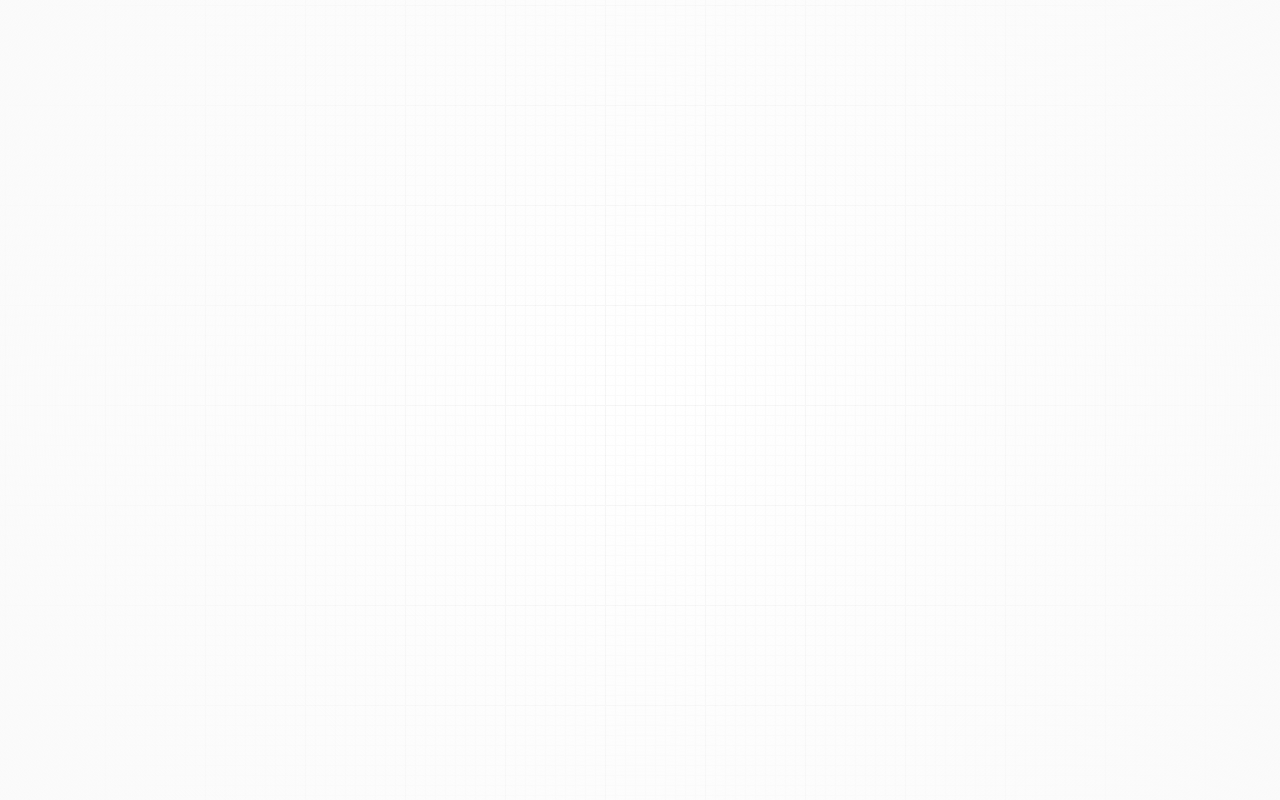
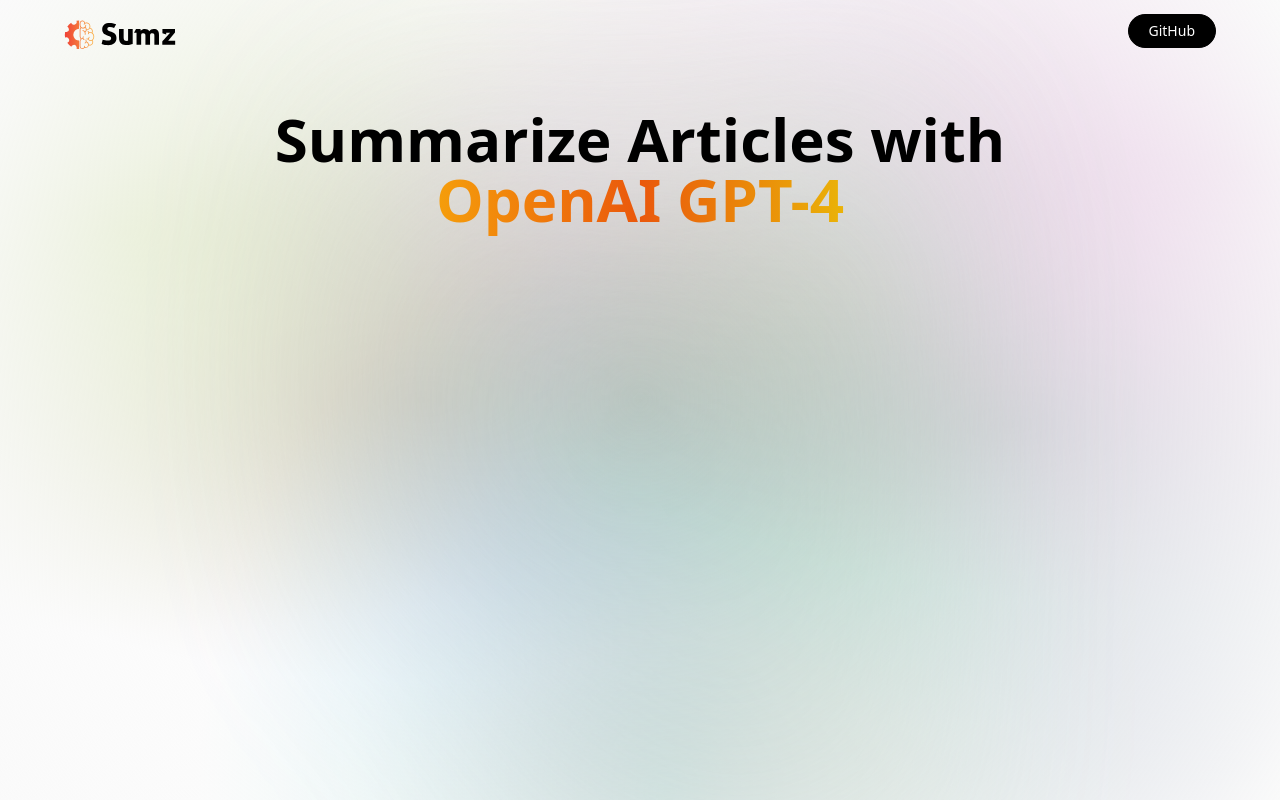
Before and after one commit to Indula-Perera/OpenAI-Article-Summarizer, a React (Vite) app: page / in a window 1280 px wide. Built offline with nearby package versions, Linux system fonts and the light colour scheme; a web font is replaced by a local one.

Commit message:
update Hero Section

```diff
--- a/index.html
+++ b/index.html
@@ -4,7 +4,7 @@
     <meta charset="UTF-8" />
     <link rel="icon" type="image/svg+xml" href="/favicon.ico" />
     <meta name="viewport" content="width=device-width, initial-scale=1.0" />
-    <title>OpenAI-Article-Summarizer</title>
+    <title>OpenAI Article Summarizer</title>
     <link
       href="https://api.fontshare.com/v2/css?f[]=satoshi@1,900,700,500,300,400&display=swap"
       rel="stylesheet"
--- a/src/App.css
+++ b/src/App.css
@@ -20,6 +20,7 @@
   justify-content: center;
   padding: 120px 24px 160px 24px;
   pointer-events: none;
+
 }
 
 .main:before {
@@ -42,6 +43,17 @@
   top: 0;
   opacity: 0.4;
   filter: invert(1);
+  background-image: radial-gradient(
+      at 27% 37%,
+      hsla(215, 98%, 61%, 1) 0px,
+      transparent 0%
+    ),
+    radial-gradient(at 97% 21%, hsla(125, 98%, 72%, 1) 0px, transparent 50%),
+    radial-gradient(at 52% 99%, hsla(354, 98%, 61%, 1) 0px, transparent 50%),
+    radial-gradient(at 10% 29%, hsla(256, 96%, 67%, 1) 0px, transparent 50%),
+    radial-gradient(at 97% 96%, hsla(38, 60%, 74%, 1) 0px, transparent 50%),
+    radial-gradient(at 33% 50%, hsla(222, 67%, 73%, 1) 0px, transparent 50%),
+    radial-gradient(at 79% 53%, hsla(343, 68%, 79%, 1) 0px, transparent 50%);
 }
 
 .gradient {
--- a/src/App.jsx
+++ b/src/App.jsx
@@ -6,7 +6,13 @@ const App = () => {
   return (
    <main>
     <div className="main">
+      <div className="gradient"/>
 
+    </div>
+
+    <div className="app">
+      <Hero/>
+      <Demo/>
     </div>
    </main>
   )
--- a/src/components/Hero.jsx
+++ b/src/components/Hero.jsx
@@ -1,10 +1,33 @@
-
+import{logo} from '../assets';
 
 function Hero() {
     return (
-        <div>
 
-        </div>
+            <header className='w-full flex justify-center items-center flex-col'>
+
+                <nav className='flex justify-between items-center w-full mb-10 pt-3'>
+
+                    <img src={logo} alt="Logo" className='w-28 object-contain'/>
+
+                    <button
+                    type='button'
+                    onClick={() => window.open('https://github.com/Indula-Perera')}
+                    className='black_btn'
+                    >
+                        GitHub
+                    </button>
+
+
+                </nav>
+
+                <h1 className='head_text'>
+                    Summarize Articles with <br />
+                    <span className="orange_gradient">OpenAI GPT-4</span>
+
+                </h1>
+
+            </header>
+
     )
 }
 
```
Also changed, not shown: 1 other file (tests, documents, lock files or other folders).
